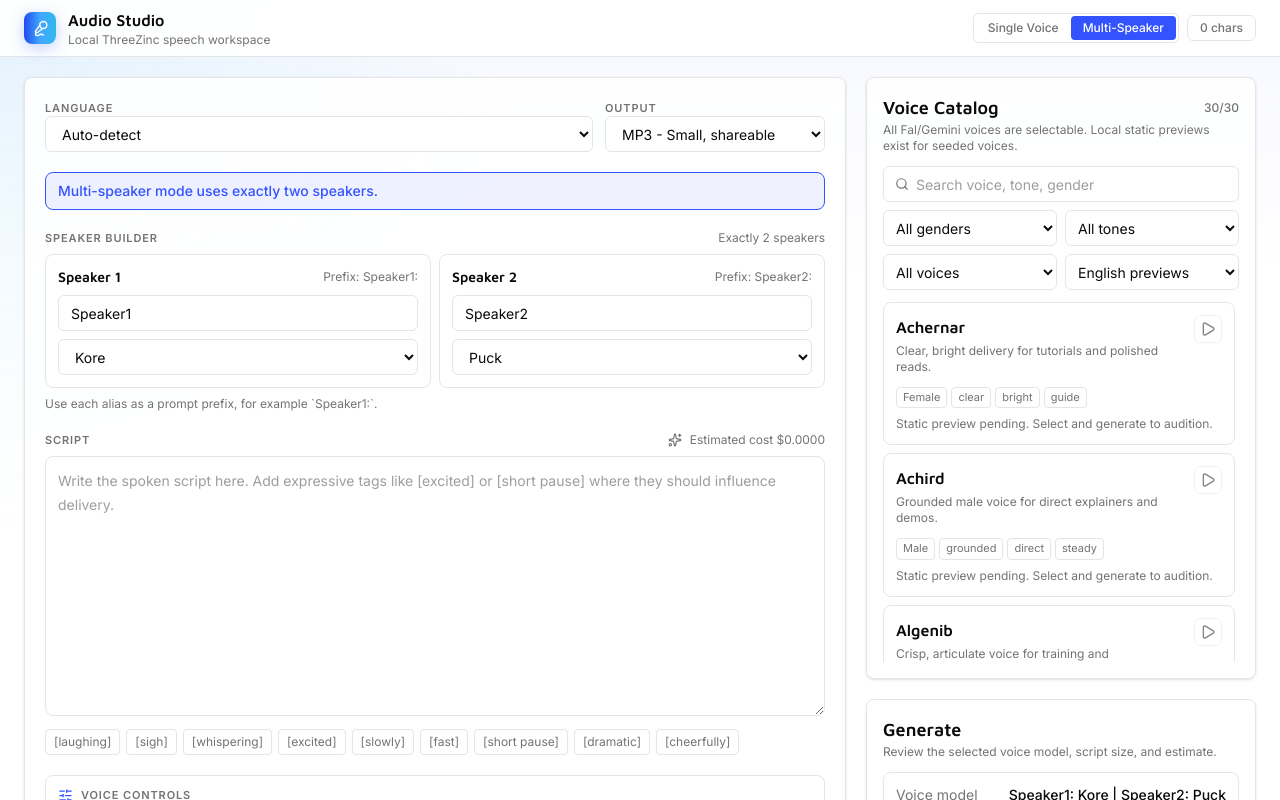
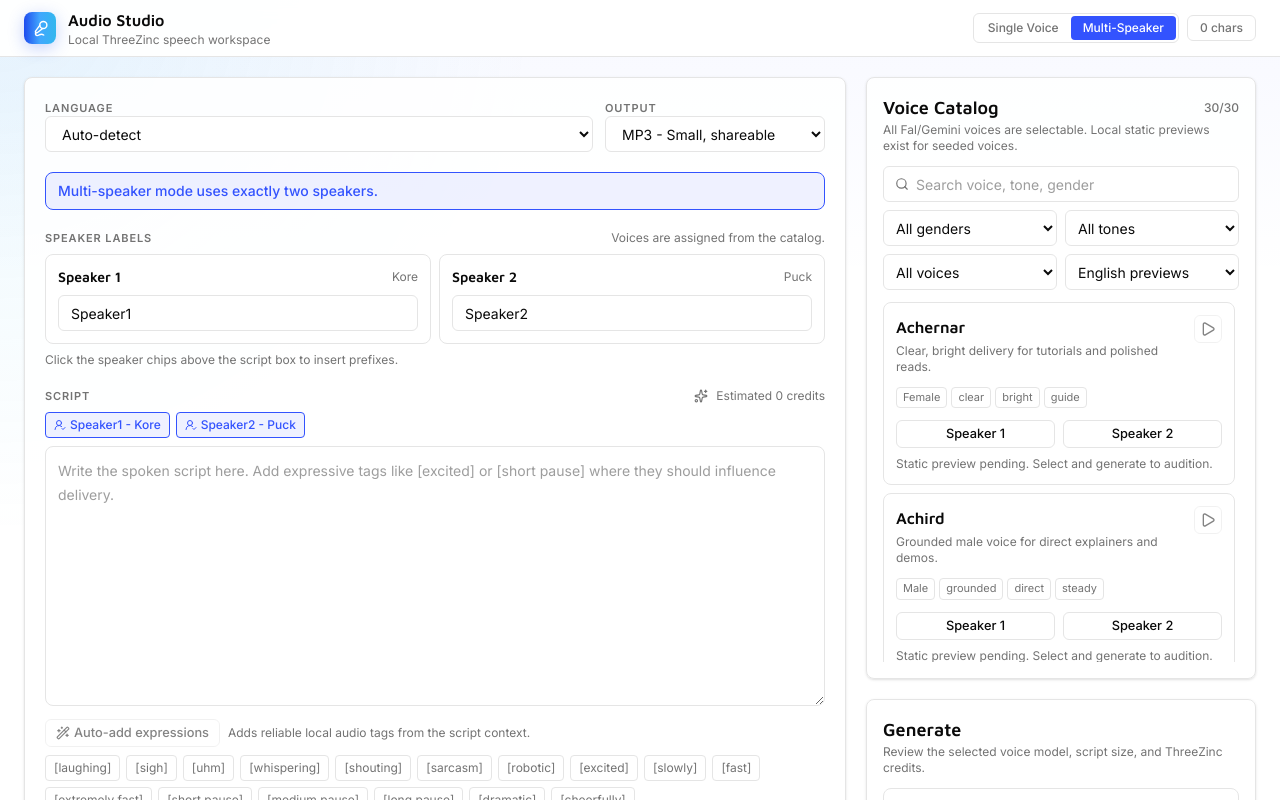
Before and after one commit to Thiccarrdo02/Threeainc-Audio-Studio, a Next.js app: page / in a window 1280 px wide. Both pictures are taken after a click on the button "Multi-Speaker". Shown: the top 800 px of the page. Built offline with nearby package versions, Linux system fonts and the light colour scheme.

Commit message:
Refine speaker workflow and credits

```diff
--- a/app/api/tts/generate/route.ts
+++ b/app/api/tts/generate/route.ts
@@ -1,7 +1,11 @@
 import { fal } from "@fal-ai/client";
 import { NextResponse } from "next/server";
 
-import { countBillableCharacters, estimateCharacterCost } from "@/lib/cost";
+import {
+  countBillableCharacters,
+  estimateCharacterCredits,
+  estimateFalCostUsd,
+} from "@/lib/cost";
 import {
   isProviderNotImplemented,
   validateTTSRequest,
@@ -209,7 +213,8 @@ export async function POST(request: Request) {
       audio: data.audio,
       requestId: result.requestId,
       characterCount,
-      estimatedCost: estimateCharacterCost(characterCount),
+      estimatedCost: estimateFalCostUsd(characterCount),
+      estimatedCredits: estimateCharacterCredits(characterCount),
     };
 
     return NextResponse.json(response);
--- a/components/studio/tts-studio.tsx
+++ b/components/studio/tts-studio.tsx
@@ -13,7 +13,9 @@ import {
   Search,
   SlidersHorizontal,
   Sparkles,
+  UserRoundCheck,
   Volume2,
+  Wand2,
   X,
 } from "lucide-react";
 import { useCallback, useEffect, useMemo, useRef, useState } from "react";
@@ -32,12 +34,13 @@ import { Button } from "@/components/ui/button";
 import { useAudioManager } from "@/hooks/use-audio-manager";
 import { useTTSGeneration } from "@/hooks/use-tts-generation";
 import { useVoicePreview } from "@/hooks/use-voice-preview";
-import { estimatePromptCost } from "@/lib/cost";
+import { estimatePromptCredits, formatCredits } from "@/lib/cost";
 import { clientStore, makeLocalId } from "@/lib/client-store";
 import type {
   LanguageOption,
   LocalGeneration,
   LocalScript,
+  Speaker,
   StudioState,
   TTSOutputFormat,
   Voice,
@@ -108,8 +111,69 @@ function formatTime(seconds: number) {
   return `${mins}:${secs.toString().padStart(2, "0")}`;
 }
 
-function formatCost(value: number) {
-  return `$${value.toFixed(4)}`;
+function getVoiceName(voiceId: string) {
+  return MVP_VOICES.find((voice) => voice.id === voiceId)?.displayName ?? voiceId;
+}
+
+function speakerButtonLabel(speaker: Speaker, index: number) {
+  const alias = speaker.speaker_id || `Speaker${index + 1}`;
+  return `${alias} - ${getVoiceName(speaker.voice)}`;
+}
+
+function hasLeadingAudioTag(text: string) {
+  return /^\s*(?:[A-Za-z0-9]+:\s*)?\[[^\]]+\]/.test(text);
+}
+
+function addTagAfterSpeakerPrefix(line: string, tag: string) {
+  const match = line.match(/^(\s*[A-Za-z0-9]+:\s*)(.*)$/);
+  if (match) {
+    return `${match[1]}${tag} ${match[2].trimStart()}`;
+  }
+
+  return `${tag} ${line.trimStart()}`;
+}
+
+function autoMarkupLine(line: string) {
+  const trimmed = line.trim();
+  if (!trimmed) {
+    return line;
+  }
+
+  let next = line.replace(/\s*\.\.\.\s*/g, " [long pause] ");
+  if (hasLeadingAudioTag(next)) {
+    return next;
+  }
+
+  const lower = trimmed.toLowerCase();
+  const isLoud = /(!{2,}|urgent|now|stop|look out|watch out)/i.test(trimmed);
+  const isLaughing = /(haha|lol|funny|joke|laugh|hilarious|smiled?)/i.test(trimmed);
+  const isSigh = /(sorry|unfortunately|tired|exhausted|sad|miss you|bad news)/i.test(trimmed);
+  const isWhisper = /(secret|quietly|keep this between us|listen closely)/i.test(trimmed);
+  const isSarcastic = /(yeah right|as if|obviously|sure, because)/i.test(lower);
+  const isHesitation = /^(?:[A-Za-z0-9]+:\s*)?(well|um|uh|hmm|actually)\b/i.test(trimmed);
+
+  if (isSarcastic) {
+    next = addTagAfterSpeakerPrefix(next, "[sarcasm]");
+  } else if (isWhisper) {
+    next = addTagAfterSpeakerPrefix(next, "[whispering]");
+  } else if (isLoud) {
+    next = addTagAfterSpeakerPrefix(next, "[shouting]");
+  } else if (isLaughing) {
+    next = addTagAfterSpeakerPrefix(next, "[laughing]");
+  } else if (isSigh) {
+    next = addTagAfterSpeakerPrefix(next, "[sigh]");
+  } else if (isHesitation) {
+    next = addTagAfterSpeakerPrefix(next, "[uhm]");
+  }
+
+  return next.replace(/\s{2,}/g, " ").trimEnd();
+}
+
+function autoMarkupPrompt(prompt: string) {
+  return prompt
+    .split("\n")
+    .map((line) => autoMarkupLine(line))
+    .join("\n");
 }
 
 function FieldLabel({ children }: { children: React.ReactNode }) {
@@ -178,11 +242,11 @@ function TopBar({
   );
 }
 
-function CostEstimator({ prompt }: { prompt: string }) {
+function CreditEstimator({ prompt }: { prompt: string }) {
   return (
     <div className="flex items-center gap-2 text-xs text-muted-foreground">
       <Sparkles size={14} aria-hidden="true" />
-      <span>Estimated cost {formatCost(estimatePromptCost(prompt))}</span>
+      <span>Estimated {formatCredits(estimatePromptCredits(prompt))}</span>
     </div>
   );
 }
@@ -206,37 +270,72 @@ function TagInserter({ onInsert }: { onInsert: (tag: string) => void }) {
 
 function ScriptEditor({
   prompt,
+  mode,
+  speakers,
   onPromptChange,
 }: {
   prompt: string;
+  mode: StudioState["mode"];
+  speakers: Speaker[];
   onPromptChange: (value: string) => void;
 }) {
   const textareaRef = useRef<HTMLTextAreaElement | null>(null);
 
-  const insertTag = useCallback((tag: string) => {
+  const insertText = useCallback((text: string, forceLineStart = false) => {
     const textarea = textareaRef.current;
     if (!textarea) {
-      onPromptChange(`${prompt}${prompt ? " " : ""}${tag} `);
+      onPromptChange(`${prompt}${prompt && forceLineStart ? "\n" : ""}${text}`);
       return;
     }
 
     const start = textarea.selectionStart;
     const end = textarea.selectionEnd;
-    const next = `${prompt.slice(0, start)}${tag} ${prompt.slice(end)}`;
+    const needsLeadingBreak =
+      forceLineStart && start > 0 && prompt[start - 1] !== "\n";
+    const insertion = `${needsLeadingBreak ? "\n" : ""}${text}`;
+    const next = `${prompt.slice(0, start)}${insertion}${prompt.slice(end)}`;
     onPromptChange(next);
     window.requestAnimationFrame(() => {
       textarea.focus();
-      const cursor = start + tag.length + 1;
+      const cursor = start + insertion.length;
       textarea.setSelectionRange(cursor, cursor);
     });
+  }, [onPromptChange, prompt]);
+
+  const insertTag = useCallback((tag: string) => {
+    insertText(`${tag} `);
+  }, [insertText]);
+
+  const insertSpeaker = useCallback((speaker: Speaker) => {
+    const alias = speaker.speaker_id || "Speaker";
+    insertText(`${alias}: `, true);
+  }, [insertText]);
+
+  const autoAddExpressions = useCallback(() => {
+    onPromptChange(autoMarkupPrompt(prompt));
   }, [onPromptChange, prompt]);
 
   return (
     <section className="space-y-2">
       <div className="flex items-center justify-between gap-3">
         <FieldLabel>Script</FieldLabel>
-        <CostEstimator prompt={prompt} />
+        <CreditEstimator prompt={prompt} />
       </div>
+      {mode === "multi" ? (
+        <div className="flex flex-wrap gap-1.5">
+          {speakers.map((speaker, index) => (
+            <button
+              key={`${speaker.speaker_id}-${index}`}
+              type="button"
+              className="inline-flex items-center gap-1 rounded border border-theme-primary bg-[rgba(51,83,254,0.08)] px-2 py-1 text-xs font-medium text-theme-primary transition hover:bg-[rgba(51,83,254,0.14)]"
+              onClick={() => insertSpeaker(speaker)}
+            >
+              <UserRoundCheck size={12} aria-hidden="true" />
+              {speakerButtonLabel(speaker, index)}
+            </button>
+          ))}
+        </div>
+      ) : null}
       <textarea
         ref={textareaRef}
         className="min-h-[260px] w-full resize-y rounded-lg border border-border bg-card px-3 py-3 text-sm leading-6 outline-none transition placeholder:text-muted-foreground/70 focus:border-theme-primary focus:ring-3 focus:ring-theme-accent/20"
@@ -250,6 +349,21 @@ function ScriptEditor({
           Long scripts may reduce quality. Consider splitting.
         </div>
       ) : null}
+      <div className="flex flex-wrap items-center gap-2">
+        <Button
+          type="button"
+          size="sm"
+          variant="outline"
+          onClick={autoAddExpressions}
+          disabled={!prompt.trim()}
+        >
+          <Wand2 size={14} aria-hidden="true" />
+          Auto-add expressions
+        </Button>
+        <span className="text-xs text-muted-foreground">
+          Adds reliable local audio tags from the script context.
+        </span>
+      </div>
       <TagInserter onInsert={insertTag} />
     </section>
   );
@@ -322,6 +436,8 @@ function StudioControls({
 
       <ScriptEditor
         prompt={state.prompt}
+        mode={state.mode}
+        speakers={state.speakers}
         onPromptChange={(prompt) => onChange({ ...state, prompt })}
       />
 
@@ -444,8 +560,10 @@ function MultiSpeakerBuilder({
   return (
     <section className="space-y-2">
       <div className="flex items-center justify-between gap-3">
-        <FieldLabel>Speaker Builder</FieldLabel>
-        <span className="text-xs text-muted-foreground">Exactly 2 speakers</span>
+        <FieldLabel>Speaker Labels</FieldLabel>
+        <span className="text-xs text-muted-foreground">
+          Voices are assigned from the catalog.
+        </span>
       </div>
       <div className="grid gap-2 sm:grid-cols-2">
         {speakers.map((speaker, index) => (
@@ -458,7 +576,7 @@ function MultiSpeakerBuilder({
                 Speaker {index + 1}
               </p>
               <span className="truncate text-xs text-muted-foreground">
-                Prefix: {speaker.speaker_id || "Alias"}:
+                {getVoiceName(speaker.voice)}
               </span>
             </div>
             <div className="grid gap-2">
@@ -470,20 +588,6 @@ function MultiSpeakerBuilder({
                 }
                 aria-label={`Speaker ${index + 1} alias`}
               />
-              <select
-                className="h-9 rounded-md border border-border bg-background px-3 text-sm outline-none focus:border-theme-primary focus:ring-3 focus:ring-theme-accent/20"
-                value={speaker.voice}
-                onChange={(event) =>
-                  updateSpeaker(index, { voice: event.target.value })
-                }
-                aria-label={`Speaker ${index + 1} voice`}
-              >
-                {MVP_VOICES.map((voice) => (
-                  <option key={voice.id} value={voice.id}>
-                    {voice.displayName}
-                  </option>
-                ))}
-              </select>
             </div>
           </div>
         ))}
@@ -494,7 +598,7 @@ function MultiSpeakerBuilder({
         </div>
       ) : (
         <p className="text-xs text-muted-foreground">
-          Use each alias as a prompt prefix, for example `Speaker1:`.
+          Click the speaker chips above the script box to insert prefixes.
         </p>
       )}
     </section>
@@ -504,20 +608,26 @@ function MultiSpeakerBuilder({
 function VoiceCard({
   voice,
   selected,
+  assignedSpeakerIndexes,
   active,
   isPlaying,
   error,
   previewDisabledReason,
+  mode,
   onSelect,
+  onAssignSpeaker,
   onPreview,
 }: {
   voice: Voice;
   selected: boolean;
+  assignedSpeakerIndexes: number[];
   active: boolean;
   isPlaying: boolean;
   error?: string;
   previewDisabledReason?: string;
+  mode: StudioState["mode"];
   onSelect: () => void;
+  onAssignSpeaker: (index: number) => void;
   onPreview: () => void;
 }) {
   const previewError = previewDisabledReason ?? error;
@@ -580,6 +690,25 @@ function VoiceCard({
           </span>
         ))}
       </div>
+      {mode === "multi" ? (
+        <div className="mt-3 grid grid-cols-2 gap-2">
+          {[0, 1].map((index) => {
+            const assigned = assignedSpeakerIndexes.includes(index);
+            return (
+              <Button
+                key={index}
+                type="button"
+                size="sm"
+                variant={assigned ? "default" : "outline"}
+                className={assigned ? "bg-theme-primary text-white" : ""}
+                onClick={() => onAssignSpeaker(index)}
+              >
+                Speaker {index + 1}
+              </Button>
+            );
+          })}
+        </div>
+      ) : null}
       {previewError ? (
         <p className="mt-2 text-xs text-muted-foreground">{previewError}</p>
       ) : null}
@@ -592,13 +721,17 @@ type PreviewLanguage = (typeof PREVIEW_LANGUAGE_OPTIONS)[number]["value"];
 function VoiceCatalog({
   mode,
   selectedVoiceId,
+  speakers,
   preview,
   onSelect,
+  onAssignSpeaker,
 }: {
   mode: StudioState["mode"];
   selectedVoiceId: string;
+  speakers: Speaker[];
   preview: ReturnType<typeof useVoicePreview>;
   onSelect: (voiceId: string) => void;
+  onAssignSpeaker: (speakerIndex: number, voiceId: string) => void;
 }) {
   const [query, setQuery] = useState("");
   const [genderFilter, setGenderFilter] = useState<"all" | VoiceGender>("all");
@@ -738,16 +871,27 @@ function VoiceCatalog({
               <VoiceCard
                 key={voice.id}
                 voice={voice}
-                selected={mode === "single" && selectedVoiceId === voice.id}
+                selected={
+                  mode === "single"
+                    ? selectedVoiceId === voice.id
+                    : speakers.some((speaker) => speaker.voice === voice.id)
+                }
+                assignedSpeakerIndexes={speakers.flatMap((speaker, index) =>
+                  speaker.voice === voice.id ? [index] : [],
+                )}
                 active={preview.activePreviewId === voice.id}
                 isPlaying={preview.isPlaying}
                 error={preview.errors[voice.id]}
                 previewDisabledReason={previewDisabledReason}
+                mode={mode}
                 onSelect={() => {
                   if (mode === "single") {
                     onSelect(voice.id);
                   }
                 }}
+                onAssignSpeaker={(speakerIndex) =>
+                  onAssignSpeaker(speakerIndex, voice.id)
+                }
                 onPreview={() => preview.preview(voice)}
               />
             );
@@ -869,7 +1013,7 @@ function GenerationPanel({
       <div>
         <h2 className="font-heading text-lg font-semibold">Generate</h2>
         <p className="text-xs text-muted-foreground">
-          Review the selected voice model, script size, and estimate.
+          Review the selected voice model, script size, and ThreeZinc credits.
         </p>
       </div>
 
@@ -891,7 +1035,8 @@ function GenerationPanel({
         <div className="flex items-start justify-between gap-3">
           <span className="text-muted-foreground">Credits</span>
           <span className="text-right font-medium">
-            {characterCount.toLocaleString()} chars - {formatCost(estimatePromptCost(state.prompt))}
+            {characterCount.toLocaleString()} chars -{" "}
+            {formatCredits(estimatePromptCredits(state.prompt))}
           </span>
         </div>
       </div>
@@ -1245,8 +1390,17 @@ export function TTSStudio() {
             <VoiceCatalog
               mode={state.mode}
               selectedVoiceId={state.voiceId}
+              speakers={state.speakers}
               preview={preview}
               onSelect={(voiceId) => setState({ ...state, voiceId })}
+              onAssignSpeaker={(speakerIndex, voiceId) =>
+                setState((current) => ({
+                  ...current,
+                  speakers: current.speakers.map((speaker, index) =>
+                    index === speakerIndex ? { ...speaker, voice: voiceId } : speaker,
+                  ),
+                }))
+              }
             />
           </section>
           <section className="rounded-lg border border-border bg-background/88 p-4 shadow-sm">
--- a/config/expressive-tags.ts
+++ b/config/expressive-tags.ts
@@ -1,11 +1,18 @@
 export const EXPRESSIVE_TAGS = [
   "[laughing]",
   "[sigh]",
+  "[uhm]",
   "[whispering]",
+  "[shouting]",
+  "[sarcasm]",
+  "[robotic]",
   "[excited]",
   "[slowly]",
   "[fast]",
+  "[extremely fast]",
   "[short pause]",
+  "[medium pause]",
+  "[long pause]",
   "[dramatic]",
   "[cheerfully]",
 ] as const;
--- a/config/pricing.ts
+++ b/config/pricing.ts
@@ -1 +1,5 @@
-export const COST_PER_1K_CHARS = 0.15;
+export const FAL_COST_PER_1K_CHARACTERS_USD = 0.15;
+export const THREEZINC_MARKUP_MULTIPLIER = 1.25;
+export const THREEZINC_CREDITS_PER_USD = 20;
+export const MINIMUM_THREEZINC_CREDITS = 0.5;
+export const THREEZINC_CREDIT_INCREMENT = 0.5;
--- a/hooks/use-tts-generation.ts
+++ b/hooks/use-tts-generation.ts
@@ -84,6 +84,7 @@ export function useTTSGeneration() {
         fileSize: data.audio.file_size,
         characterCount: data.characterCount,
         estimatedCost: data.estimatedCost,
+        estimatedCredits: data.estimatedCredits,
         createdAt: new Date().toISOString(),
       };
 
--- a/lib/cost.ts
+++ b/lib/cost.ts
@@ -1,13 +1,48 @@
-import { COST_PER_1K_CHARS } from "@/config/pricing";
+import {
+  FAL_COST_PER_1K_CHARACTERS_USD,
+  MINIMUM_THREEZINC_CREDITS,
+  THREEZINC_CREDIT_INCREMENT,
+  THREEZINC_CREDITS_PER_USD,
+  THREEZINC_MARKUP_MULTIPLIER,
+} from "@/config/pricing";
 
 export function countBillableCharacters(prompt: string): number {
   return prompt.trim().length;
 }
 
-export function estimateCharacterCost(characterCount: number): number {
-  return Number(((characterCount * COST_PER_1K_CHARS) / 1000).toFixed(4));
+export function estimateFalCostUsd(characterCount: number): number {
+  return Number(
+    ((characterCount * FAL_COST_PER_1K_CHARACTERS_USD) / 1000).toFixed(4),
+  );
 }
 
-export function estimatePromptCost(prompt: string): number {
-  return estimateCharacterCost(countBillableCharacters(prompt));
+export function estimateThreeZincChargeUsd(characterCount: number): number {
+  return Number(
+    (estimateFalCostUsd(characterCount) * THREEZINC_MARKUP_MULTIPLIER).toFixed(4),
+  );
 }
+
+export function roundToCreditIncrement(credits: number): number {
+  const rounded =
+    Math.ceil(credits / THREEZINC_CREDIT_INCREMENT) *
+    THREEZINC_CREDIT_INCREMENT;
+  return Number(Math.max(MINIMUM_THREEZINC_CREDITS, rounded).toFixed(1));
+}
+
+export function estimateCharacterCredits(characterCount: number): number {
+  if (characterCount <= 0) {
+    return 0;
+  }
+
+  const rawCredits =
+    estimateThreeZincChargeUsd(characterCount) * THREEZINC_CREDITS_PER_USD;
+  return roundToCreditIncrement(rawCredits);
+}
+
+export function estimatePromptCredits(prompt: string): number {
+  return estimateCharacterCredits(countBillableCharacters(prompt));
+}
+
+export function formatCredits(credits: number): string {
+  return `${credits.toFixed(credits % 1 === 0 ? 0 : 1)} credits`;
+}
--- a/types/tts.ts
+++ b/types/tts.ts
@@ -50,6 +50,7 @@ export interface TTSGenerateResponse {
   requestId?: string;
   characterCount: number;
   estimatedCost: number;
+  estimatedCredits: number;
 }
 
 export interface TTSApiError {
@@ -96,6 +97,7 @@ export interface LocalGeneration {
   fileSize?: number;
   characterCount: number;
   estimatedCost: number;
+  estimatedCredits: number;
   createdAt: string;
 }
 
```
Also changed, not shown: 3 other files (tests, documents, lock files or other folders).
